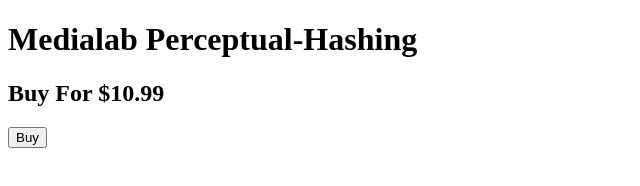
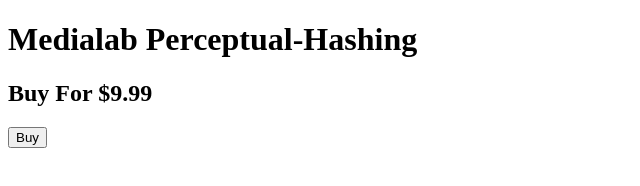
Before and after one commit to tbkarthikbabu/PaypalNodeTest, a website: page index.html in a window 1280 px wide. Shown: the full height of the page, 0-640 px from the left. Drawn offline with Linux system fonts and the light colour scheme.

Commit message:
Update index.html
Testing

```diff
--- a/index.html
+++ b/index.html
@@ -8,7 +8,7 @@
 </head>
 <body>
   <h1>Medialab Perceptual-Hashing</h1>
-  <h2>Buy For $10.99</h2>
+  <h2>Buy For $9.99</h2>
   <form action="/pay" method="post">
     <input type="submit" value="Buy">
   </form>
```
